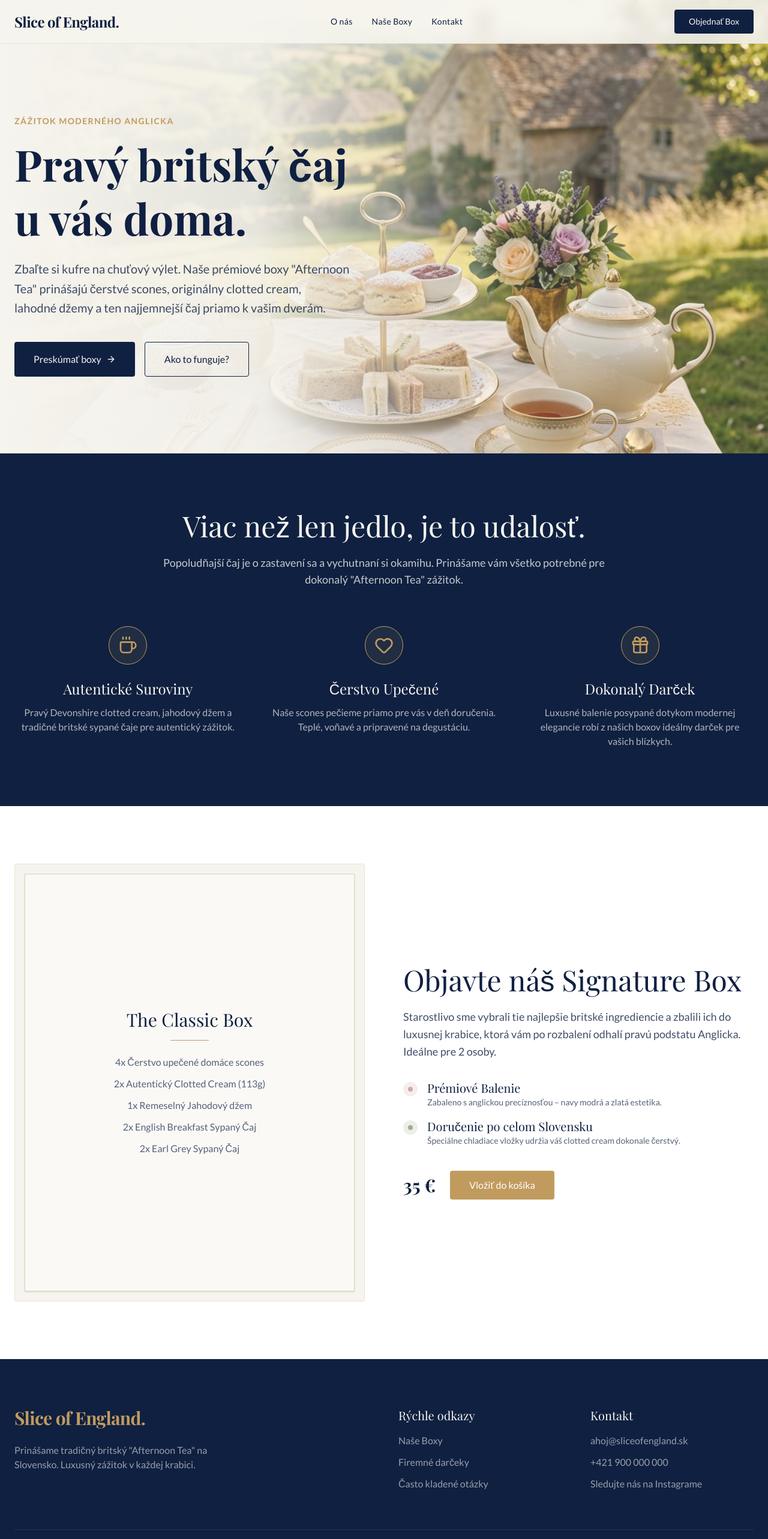
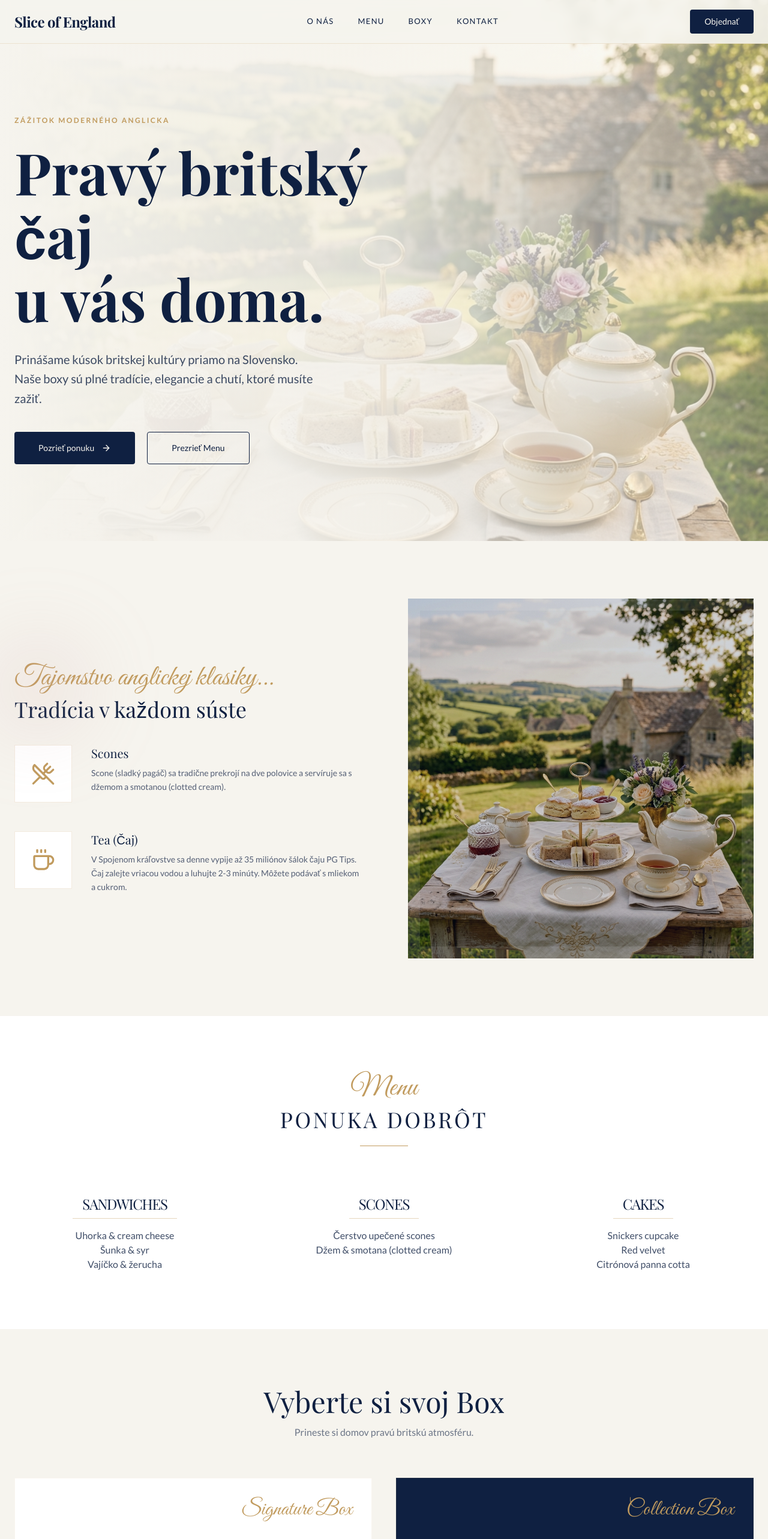
Before and after one commit to Yebooot/slice-of-england, a Next.js app: page / in a window 1280 px wide. Shown: the top 2566 px of the page at 60% size. Built offline with nearby package versions, Linux system fonts and the light colour scheme.

Commit message:
Integrate new assets, menu, and pricing with cursive styling

```diff
--- a/src/app/globals.css
+++ b/src/app/globals.css
@@ -12,16 +12,33 @@
 
   --font-heading: var(--font-heading);
   --font-body: var(--font-body);
+  --font-accent: var(--font-accent);
 }
 
 body {
   background: var(--color-background);
   color: var(--color-foreground);
+  font-family: var(--font-body), sans-serif;
+}
+
+h1, h2, h3, h4 {
+  font-family: var(--font-heading), serif;
+}
+
+.font-accent {
+  font-family: var(--font-accent), cursive;
 }
 
 @layer utilities {
   .text-balance {
     text-wrap: balance;
+  }
+
+  .bg-floral-pattern {
+    /* Subtle floral overlay using a CSS mask or background image if available */
+    background-image: radial-gradient(circle at 2px 2px, var(--color-tertiary) 1px, transparent 0);
+    background-size: 40px 40px;
+    opacity: 0.05;
   }
 }
 
--- a/src/app/layout.tsx
+++ b/src/app/layout.tsx
@@ -1,5 +1,5 @@
 import type { Metadata } from "next";
-import { Playfair_Display, Lato } from "next/font/google";
+import { Playfair_Display, Lato, Great_Vibes } from "next/font/google";
 import "./globals.css";
 
 const playfair = Playfair_Display({
@@ -14,6 +14,12 @@ const lato = Lato({
   weight: ["300", "400", "700"],
 });
 
+const cursive = Great_Vibes({
+  variable: "--font-accent",
+  subsets: ["latin"],
+  weight: ["400"],
+});
+
 export const metadata: Metadata = {
   title: "Slice of England | Moderná Elegancia",
   description: "Tradičné britské popoludňajšie čaje, doručené až k vám.",
@@ -26,7 +32,7 @@ export default function RootLayout({
 }>) {
   return (
     <html lang="sk" className="scroll-smooth">
-      <body className={`${playfair.variable} ${lato.variable} font-body antialiased bg-background text-foreground`}>
+      <body className={`${playfair.variable} ${lato.variable} ${cursive.variable} font-body antialiased bg-background text-foreground`}>
         {children}
       </body>
     </html>
--- a/src/app/page.tsx
+++ b/src/app/page.tsx
@@ -1,5 +1,5 @@
 import Image from "next/image";
-import { Coffee, Gift, Heart, ArrowRight } from "lucide-react";
+import { Coffee, Gift, Heart, ArrowRight, UtensilsCrossed, Sparkles } from "lucide-react";
 
 export default function Home() {
   return (
@@ -7,153 +7,217 @@ export default function Home() {
       {/* Navigation */}
       <nav className="fixed w-full z-50 bg-cream/90 backdrop-blur-sm border-b border-secondary/20">
         <div className="max-w-7xl mx-auto px-6 py-4 flex justify-between items-center">
-          <div className="font-heading text-2xl font-bold tracking-tight text-primary">
-            Slice of England.
+          <div className="font-heading text-2xl font-bold tracking-tight text-primary flex items-center gap-2">
+            Slice of England
           </div>
-          <div className="hidden md:flex space-x-8 text-sm font-medium tracking-wide">
+          <div className="hidden md:flex space-x-10 text-[13px] font-medium tracking-widest uppercase">
             <a href="#o-nas" className="hover:text-secondary transition-colors">O nás</a>
-            <a href="#boxy" className="hover:text-secondary transition-colors">Naše Boxy</a>
+            <a href="#menu" className="hover:text-secondary transition-colors">Menu</a>
+            <a href="#boxy" className="hover:text-secondary transition-colors">Boxy</a>
             <a href="#kontakt" className="hover:text-secondary transition-colors">Kontakt</a>
           </div>
           <button className="bg-primary text-cream px-6 py-2.5 rounded-sm hover:bg-primary/90 transition-all font-medium text-sm">
-            Objednať Box
+            Objednať
           </button>
         </div>
       </nav>
 
       {/* Hero Section */}
-      <section className="relative pt-32 pb-20 md:pt-48 md:pb-32 overflow-hidden">
+      <section className="relative pt-32 pb-20 md:pt-48 md:pb-32 overflow-hidden bg-background">
+        <div className="absolute inset-0 z-0 opacity-10 pointer-events-none bg-floral-pattern"></div>
         <div className="absolute inset-0 z-0">
           <Image
             src="/images/hero.png"
             alt="Tradičný anglický popoludňajší čaj"
             fill
-            className="object-cover object-center opacity-80"
+            className="object-cover object-center opacity-60"
             priority
           />
-          <div className="absolute inset-0 bg-gradient-to-r from-cream via-cream/90 to-transparent md:w-2/3"></div>
+          <div className="absolute inset-0 bg-gradient-to-r from-cream via-cream/80 to-transparent"></div>
         </div>
 
         <div className="relative z-10 max-w-7xl mx-auto px-6">
-          <div className="max-w-xl">
-            <span className="text-secondary font-semibold tracking-widest uppercase text-sm mb-4 block">
+          <div className="max-w-2xl">
+            <span className="text-secondary font-semibold tracking-[0.2em] uppercase text-[12px] mb-6 block">
               Zážitok moderného Anglicka
             </span>
-            <h1 className="font-heading text-5xl md:text-7xl font-bold text-primary leading-tight mb-6">
-              Pravý britský čaj u vás doma.
+            <h1 className="font-heading text-5xl md:text-8xl font-bold text-primary leading-[1.1] mb-8">
+              Pravý britský čaj <br/>u vás doma.
             </h1>
-            <p className="text-lg md:text-xl text-primary/80 mb-10 text-balance leading-relaxed">
-              Zbaľte si kufre na chuťový výlet. Naše prémiové boxy "Afternoon Tea" prinášajú čerstvé scones, originálny clotted cream, lahodné džemy a ten najjemnejší čaj priamo k vašim dverám.
+            <p className="text-lg md:text-xl text-primary/80 mb-10 leading-relaxed max-w-lg">
+              Prinášame kúsok britskej kultúry priamo na Slovensko. Naše boxy sú plné tradície, elegancie a chutí, ktoré musíte zažiť.
             </p>
-            <div className="flex flex-col sm:flex-row gap-4">
-              <button className="bg-primary text-cream px-8 py-4 rounded-sm hover:bg-primary/90 transition-all font-medium flex items-center justify-center gap-2 group">
-                Preskúmať boxy
+            <div className="flex flex-col sm:flex-row gap-5">
+              <a href="#boxy" className="bg-primary text-cream px-10 py-4 rounded-sm hover:bg-primary/90 transition-all font-medium flex items-center justify-center gap-3 group text-sm">
+                Pozrieť ponuku
                 <ArrowRight className="w-4 h-4 group-hover:translate-x-1 transition-transform" />
-              </button>
-              <button className="bg-transparent border border-primary text-primary px-8 py-4 rounded-sm hover:bg-primary/5 transition-all font-medium">
-                Ako to funguje?
-              </button>
+              </a>
+              <a href="#menu" className="bg-transparent border border-primary text-primary px-10 py-4 rounded-sm hover:bg-primary/5 transition-all font-medium text-sm text-center">
+                Prezrieť Menu
+              </a>
             </div>
           </div>
         </div>
       </section>
 
-      {/* Features Section */}
-      <section id="o-nas" className="py-24 bg-primary text-cream">
+      {/* Storytelling Section: Tajomstvo anglickej klasiky */}
+      <section id="o-nas" className="py-24 bg-cream overflow-hidden">
         <div className="max-w-7xl mx-auto px-6">
-          <div className="text-center max-w-3xl mx-auto mb-16">
-            <h2 className="font-heading text-4xl md:text-5xl mb-6">Viac než len jedlo, je to udalosť.</h2>
-            <p className="text-cream/80 text-lg">
-              Popoludňajší čaj je o zastavení sa a vychutnaní si okamihu. Prinášame vám všetko potrebné pre dokonalý "Afternoon Tea" zážitok.
+          <div className="grid md:grid-cols-2 gap-20 items-center">
+            <div className="relative">
+              <div className="absolute -top-10 -left-10 w-40 h-40 bg-accent/20 rounded-full blur-3xl"></div>
+              <h3 className="font-accent text-5xl text-secondary mb-2">Tajomstvo anglickej klasiky...</h3>
+              <h2 className="font-heading text-4xl text-primary mb-10">Tradícia v každom súste</h2>
+
+              <div className="space-y-12">
+                <div className="flex gap-8">
+                  <div className="w-24 h-24 shrink-0 bg-white p-4 border border-secondary/20 flex items-center justify-center">
+                    <UtensilsCrossed className="w-10 h-10 text-secondary" />
+                  </div>
+                  <div>
+                    <h4 className="font-heading text-xl text-primary mb-2">Scones</h4>
+                    <p className="text-primary/70 leading-relaxed text-sm">
+                      Scone (sladký pagáč) sa tradične prekrojí na dve polovice a servíruje sa s džemom a smotanou (clotted cream).
                     </p>
                   </div>
-
-          <div className="grid md:grid-cols-3 gap-12 text-center">
-            <div className="flex flex-col items-center">
-              <div className="w-16 h-16 rounded-full border border-secondary flex items-center justify-center mb-6 text-secondary bg-secondary/10">
-                <Coffee className="w-8 h-8" />
                 </div>
-              <h3 className="font-heading text-2xl mb-3">Autentické Suroviny</h3>
-              <p className="text-cream/70">
-                Pravý Devonshire clotted cream, jahodový džem a tradičné britské sypané čaje pre autentický zážitok.
+                <div className="flex gap-8">
+                  <div className="w-24 h-24 shrink-0 bg-white p-4 border border-secondary/20 flex items-center justify-center">
+                    <Coffee className="w-10 h-10 text-secondary" />
+                  </div>
+                  <div>
+                    <h4 className="font-heading text-xl text-primary mb-2">Tea (Čaj)</h4>
+                    <p className="text-primary/70 leading-relaxed text-sm">
+                      V Spojenom kráľovstve sa denne vypije až 35 miliónov šálok čaju PG Tips. Čaj zalejte vriacou vodou a luhujte 2-3 minúty. Môžete podávať s mliekom a cukrom.
                     </p>
                   </div>
-            <div className="flex flex-col items-center">
-              <div className="w-16 h-16 rounded-full border border-secondary flex items-center justify-center mb-6 text-secondary bg-secondary/10">
-                <Heart className="w-8 h-8" />
                 </div>
-              <h3 className="font-heading text-2xl mb-3">Čerstvo Upečené</h3>
-              <p className="text-cream/70">
-                Naše scones pečieme priamo pre vás v deň doručenia. Teplé, voňavé a pripravené na degustáciu.
-              </p>
               </div>
-            <div className="flex flex-col items-center">
-              <div className="w-16 h-16 rounded-full border border-secondary flex items-center justify-center mb-6 text-secondary bg-secondary/10">
-                <Gift className="w-8 h-8" />
             </div>
-              <h3 className="font-heading text-2xl mb-3">Dokonalý Darček</h3>
-              <p className="text-cream/70">
-                Luxusné balenie posypané dotykom modernej elegancie robí z našich boxov ideálny darček pre vašich blízkych.
-              </p>
+            <div className="relative aspect-square md:aspect-auto md:h-[600px] bg-primary group overflow-hidden">
+              <Image
+                src="/images/hero.png"
+                alt="Afternoon Tea Details"
+                fill
+                className="object-cover opacity-80 group-hover:scale-105 transition-transform duration-700"
+              />
+              <div className="absolute inset-0 border-[20px] border-cream/10"></div>
             </div>
           </div>
         </div>
       </section>
 
-      {/* Box Preview Section */}
-      <section id="boxy" className="py-24 bg-white relative">
+      {/* Menu Section */}
+      <section id="menu" className="py-24 bg-white">
         <div className="max-w-7xl mx-auto px-6">
-          <div className="grid md:grid-cols-2 gap-16 items-center">
-            {/* Visual placeholder for tea box image since generation failed */}
-            <div className="aspect-[4/5] bg-cream rounded-sm p-4 relative overflow-hidden border border-secondary/20 group">
-               <div className="absolute inset-0 bg-tertiary/20 mix-blend-multiply opacity-0 group-hover:opacity-100 transition-opacity"></div>
-               <div className="w-full h-full border border-secondary/40 flex flex-col items-center justify-center bg-white/50 p-8 text-center shadow-sm">
-                  <div className="font-heading text-3xl text-primary mb-4">The Classic Box</div>
-                  <div className="w-16 h-px bg-secondary mb-6"></div>
-                  <ul className="text-primary/70 space-y-3 font-medium">
-                    <li>4x Čerstvo upečené domáce scones</li>
-                    <li>2x Autentický Clotted Cream (113g)</li>
-                    <li>1x Remeselný Jahodový džem</li>
-                    <li>2x English Breakfast Sypaný Čaj</li>
-                    <li>2x Earl Grey Sypaný Čaj</li>
+          <div className="text-center mb-20">
+            <h3 className="font-accent text-5xl text-secondary mb-2">Menu</h3>
+            <h2 className="font-heading text-4xl text-primary uppercase tracking-widest">Ponuka dobrôt</h2>
+            <div className="w-20 h-px bg-secondary mx-auto mt-6"></div>
+          </div>
+
+          <div className="grid md:grid-cols-3 gap-16">
+            <div className="space-y-8">
+              <div className="flex flex-col items-center text-center">
+                <span className="font-heading text-2xl text-primary mb-4 border-b border-secondary/40 pb-2 px-4 uppercase tracking-tighter">Sandwiches</span>
+                <p className="font-medium text-primary/80">
+                  Uhorka & cream cheese <br/>
+                  Šunka & syr <br/>
+                  Vajíčko & žerucha
+                </p>
+              </div>
+            </div>
+            <div className="space-y-8">
+              <div className="flex flex-col items-center text-center">
+                <span className="font-heading text-2xl text-primary mb-4 border-b border-secondary/40 pb-2 px-4 uppercase tracking-tighter">Scones</span>
+                <p className="font-medium text-primary/80">
+                  Čerstvo upečené scones <br/>
+                  Džem & smotana (clotted cream)
+                </p>
+              </div>
+            </div>
+            <div className="space-y-8">
+              <div className="flex flex-col items-center text-center">
+                <span className="font-heading text-2xl text-primary mb-4 border-b border-secondary/40 pb-2 px-4 uppercase tracking-tighter">Cakes</span>
+                <p className="font-medium text-primary/80">
+                  Snickers cupcake <br/>
+                  Red velvet <br/>
+                  Citrónová panna cotta
+                </p>
+              </div>
+            </div>
+          </div>
+        </div>
+      </section>
+
+      {/* Boxy Portfolio */}
+      <section id="boxy" className="py-24 bg-cream">
+        <div className="max-w-7xl mx-auto px-6">
+          <div className="text-center mb-16">
+            <h2 className="font-heading text-5xl text-primary mb-4">Vyberte si svoj Box</h2>
+            <p className="text-primary/60">Prineste si domov pravú britskú atmosféru.</p>
+          </div>
+
+          <div className="grid md:grid-cols-2 gap-10">
+            {/* Signature Box */}
+            <div className="bg-white p-8 md:p-12 border border-secondary/10 relative group overflow-hidden">
+              <div className="absolute top-0 right-0 p-8">
+                <span className="font-accent text-4xl text-secondary">Signature Box</span>
+              </div>
+              <div className="mt-12">
+                <div className="text-5xl font-heading text-primary mb-8 tracking-tighter">€12.99</div>
+                <div className="w-12 h-px bg-secondary/30 mb-8"></div>
+                <ul className="space-y-4 text-primary/80 font-medium text-[15px]">
+                  <li className="flex items-center gap-3"><Sparkles className="w-4 h-4 text-secondary/60" /> 1x Šunka & syr</li>
+                  <li className="flex items-center gap-3"><Sparkles className="w-4 h-4 text-secondary/60" /> 1x Uhorka & cream cheese</li>
+                  <li className="flex items-center gap-3"><Sparkles className="w-4 h-4 text-secondary/60" /> 1x Vajíčko & žerucha</li>
+                  <li className="flex items-center gap-3"><Sparkles className="w-4 h-4 text-secondary/60" /> 1x Scones + džem & smotana</li>
+                  <li className="flex items-center gap-3"><Sparkles className="w-4 h-4 text-secondary/60" /> 1x Snickers cupcake</li>
+                  <li className="flex items-center gap-3"><Sparkles className="w-4 h-4 text-secondary/60" /> 1x Red velvet</li>
+                  <li className="flex items-center gap-3"><Sparkles className="w-4 h-4 text-secondary/60" /> 1x Citrónová panna cotta</li>
+                  <li className="flex items-center gap-3 font-bold text-secondary">Sypaný čaj included</li>
                 </ul>
+                <button className="w-full mt-12 bg-primary text-cream py-4 hover:bg-primary/90 transition-all font-semibold tracking-wider uppercase text-xs">
+                  Objednať Signature Box
+                </button>
               </div>
             </div>
 
-            <div>
-               <h2 className="font-heading text-4xl md:text-5xl text-primary mb-6">Objavte náš Signature Box</h2>
-               <p className="text-primary/80 lg:text-lg mb-8 leading-relaxed">
-                 Starostlivo sme vybrali tie najlepšie britské ingrediencie a zbalili ich do luxusnej krabice, ktorá vám po rozbalení odhalí pravú podstatu Anglicka. Ideálne pre 2 osoby.
-               </p>
-               <div className="space-y-4 mb-10">
-                  <div className="flex items-start gap-4">
-                     <div className="w-6 h-6 rounded-full bg-accent/20 flex items-center justify-center shrink-0 mt-1">
-                        <div className="w-2 h-2 rounded-full bg-accent"></div>
+            {/* Collection Box */}
+            <div className="bg-primary p-8 md:p-12 border border-secondary/10 relative group text-cream">
+              <div className="absolute top-0 right-0 p-8">
+                <span className="font-accent text-4xl text-secondary">Collection Box</span>
               </div>
-                     <div>
-                        <h4 className="font-heading text-xl text-primary">Prémiové Balenie</h4>
-                        <p className="text-sm text-primary/70">Zabaleno s anglickou precíznosťou – navy modrá a zlatá estetika.</p>
-                     </div>
-                  </div>
-                  <div className="flex items-start gap-4">
-                     <div className="w-6 h-6 rounded-full bg-tertiary/20 flex items-center justify-center shrink-0 mt-1">
-                        <div className="w-2 h-2 rounded-full bg-tertiary"></div>
-                     </div>
-                     <div>
-                        <h4 className="font-heading text-xl text-primary">Doručenie po celom Slovensku</h4>
-                        <p className="text-sm text-primary/70">Špeciálne chladiace vložky udržia váš clotted cream dokonale čerstvý.</p>
-                     </div>
-                  </div>
-               </div>
-
-               <div className="flex items-center gap-6">
-                 <div className="text-3xl font-heading font-bold text-primary">35 €</div>
-                 <button className="bg-secondary text-white px-8 py-3 rounded-sm hover:bg-secondary/90 transition-all font-medium">
-                   Vložiť do košíka
+              <div className="mt-12">
+                <div className="text-5xl font-heading mb-8 tracking-tighter text-white">€21.99</div>
+                <div className="w-12 h-px bg-secondary/40 mb-8"></div>
+                <ul className="space-y-4 text-cream/70 font-medium text-[15px]">
+                  <li className="flex items-center gap-3"><Sparkles className="w-4 h-4 text-secondary" /> 2x Šunka & syr</li>
+                  <li className="flex items-center gap-3"><Sparkles className="w-4 h-4 text-secondary" /> 2x Uhorka & cream cheese</li>
+                  <li className="flex items-center gap-3"><Sparkles className="w-4 h-4 text-secondary" /> 2x Vajíčko & žerucha</li>
+                  <li className="flex items-center gap-3"><Sparkles className="w-4 h-4 text-secondary" /> 2x Scones + džem & smotana</li>
+                  <li className="flex items-center gap-3"><Sparkles className="w-4 h-4 text-secondary" /> 2x Snickers cupcake</li>
+                  <li className="flex items-center gap-3"><Sparkles className="w-4 h-4 text-secondary" /> 2x Red velvet</li>
+                  <li className="flex items-center gap-3"><Sparkles className="w-4 h-4 text-secondary" /> 2x Citrónová panna cotta</li>
+                  <li className="flex items-center gap-3 font-bold text-secondary">2x Sypaný čaj included</li>
+                </ul>
+                <button className="w-full mt-12 bg-secondary text-white py-4 hover:bg-secondary/90 transition-all font-semibold tracking-wider uppercase text-xs shadow-xl shadow-black/20">
+                  Objednať Collection Box
                 </button>
               </div>
             </div>
           </div>
+        </div>
+      </section>
+
+      {/* Contact Banner */}
+      <section className="py-20 bg-background relative overflow-hidden">
+         <div className="max-w-4xl mx-auto px-6 text-center">
+            <Gift className="w-12 h-12 text-secondary mx-auto mb-6" />
+            <h2 className="font-heading text-4xl text-primary mb-6">Chcete niekoho obdariť?</h2>
+            <p className="text-primary/70 mb-10 text-lg leading-relaxed">
+              Či už ide o narodeniny, výročie alebo len tak z lásky, náš box je dokonalým spôsobom, ako povedať "záleží mi na tebe".
+            </p>
          </div>
       </section>
 
@@ -162,35 +226,35 @@ export default function Home() {
         <div className="max-w-7xl mx-auto px-6">
           <div className="grid md:grid-cols-2 lg:grid-cols-4 gap-12 mb-16">
             <div className="lg:col-span-2">
-              <div className="font-heading text-3xl font-bold tracking-tight text-secondary mb-6">
-                Slice of England.
+              <div className="font-heading text-3xl font-bold tracking-tight text-secondary mb-6 lowercase italic">
+                slice of england.
               </div>
-              <p className="text-cream/60 max-w-sm mb-6">
-                Prinášame tradičný britský "Afternoon Tea" na Slovensko. Luxusný zážitok v každej krabici.
+              <p className="text-cream/60 max-w-sm mb-6 leading-relaxed">
+                Prinášame tradičný britský "Afternoon Tea" na Slovensko. Luxusný zážitok, ktorý k vám doručíme priamo domov.
               </p>
             </div>
             <div>
               <h4 className="font-heading text-xl mb-4 text-cream">Rýchle odkazy</h4>
-              <ul className="space-y-3 text-cream/60">
-                <li><a href="#" className="hover:text-secondary transition-colors">Naše Boxy</a></li>
-                <li><a href="#" className="hover:text-secondary transition-colors">Firemné darčeky</a></li>
-                <li><a href="#" className="hover:text-secondary transition-colors">Často kladené otázky</a></li>
+              <ul className="space-y-3 text-[13px] text-cream/50 uppercase tracking-widest">
+                <li><a href="#menu" className="hover:text-secondary transition-colors">Menu</a></li>
+                <li><a href="#boxy" className="hover:text-secondary transition-colors">Naše Boxy</a></li>
+                <li><a href="#" className="hover:text-secondary transition-colors">Darčekové poukazy</a></li>
               </ul>
             </div>
             <div>
               <h4 className="font-heading text-xl mb-4 text-cream">Kontakt</h4>
-              <ul className="space-y-3 text-cream/60">
+              <ul className="space-y-3 text-cream/60 text-sm">
                 <li>ahoj@sliceofengland.sk</li>
                 <li>+421 900 000 000</li>
-                <li>Sledujte nás na Instagrame</li>
+                <li className="pt-2">Follow us @sliceofengland</li>
               </ul>
             </div>
           </div>
-          <div className="pt-8 border-t border-cream/10 text-center text-cream/40 text-sm flex flex-col md:flex-row justify-between items-center gap-4">
+          <div className="pt-10 border-t border-cream/10 text-center text-cream/40 text-[11px] uppercase tracking-[0.2em] flex flex-col md:flex-row justify-between items-center gap-6">
             <p>&copy; {new Date().getFullYear()} Slice of England. Všetky práva vyhradené.</p>
-            <div className="flex space-x-6">
-               <a href="#" className="hover:text-cream">Obchodné podmienky</a>
-               <a href="#" className="hover:text-cream">Ochrana osobných údajov</a>
+            <div className="flex space-x-8">
+               <a href="#" className="hover:text-cream transition-colors">Obchodné podmienky</a>
+               <a href="#" className="hover:text-cream transition-colors">GDPR</a>
             </div>
           </div>
         </div>
```
Lines whose indentation alone changed are shown as unchanged.
